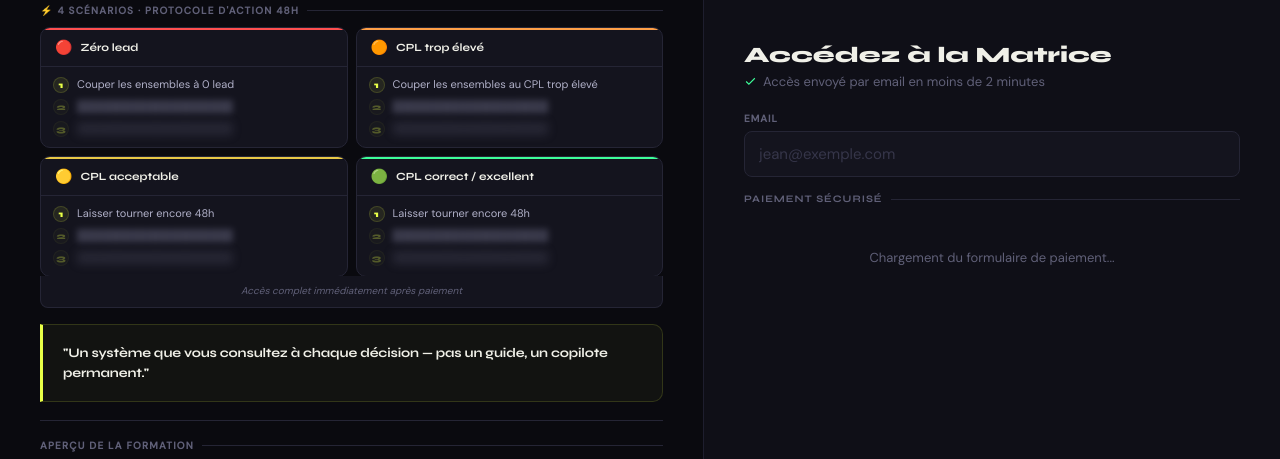
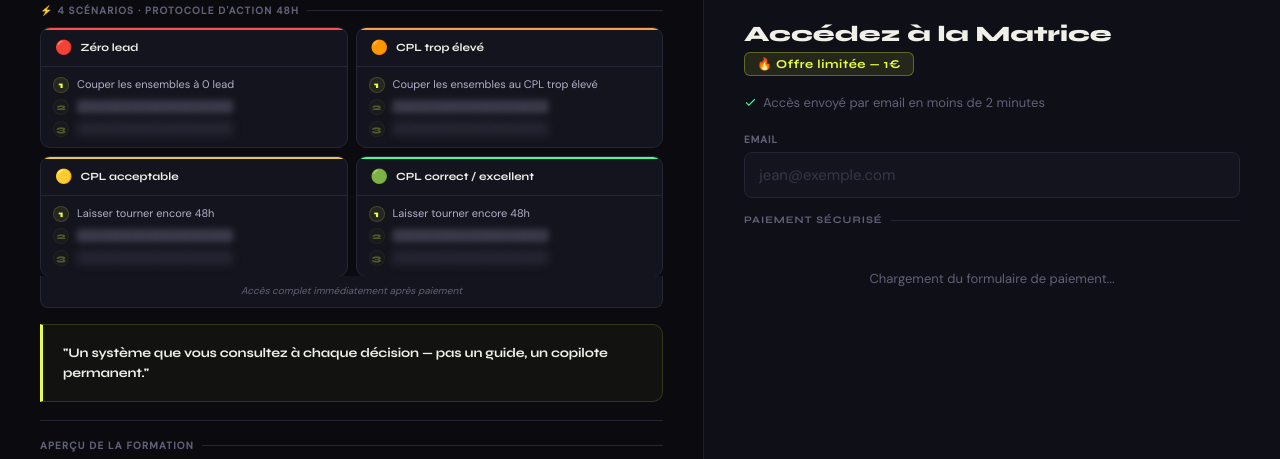
Before and after one commit to Rodige717/adsmatrix, a plain HTML site: page checkout.html in a window 1280 px wide. Shown: the part 222-681 px from the top of the page. Drawn offline with Linux system fonts and the light colour scheme; a script that the page names is missing.

Commit message:
Update checkout.html

```diff
--- a/checkout.html
+++ b/checkout.html
@@ -482,6 +482,7 @@ input:focus{border-color:rgba(232,255,71,0.35);}
   <div class="right">
     <div id="form-wrap">
       <div class="form-title">Accédez à la Matrice</div>
+      <div style="display:inline-block;background:rgba(232,255,71,0.1);border:1px solid rgba(232,255,71,0.3);border-radius:6px;padding:4px 12px;font-family:'Syne',sans-serif;font-weight:700;font-size:12px;color:#e8ff47;letter-spacing:0.05em;margin-bottom:18px;">🔥 Offre limitée — 1€</div>
       <div class="form-sub">
         <svg viewBox="0 0 24 24"><polyline points="20 6 9 17 4 12"/></svg>
         Accès envoyé par email en moins de 2 minutes
```
